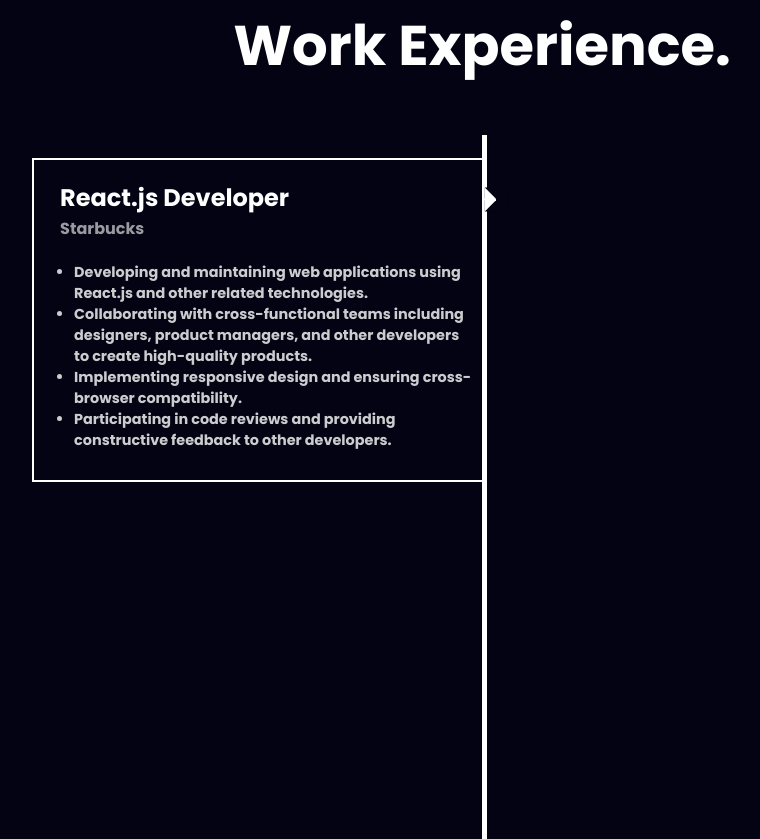
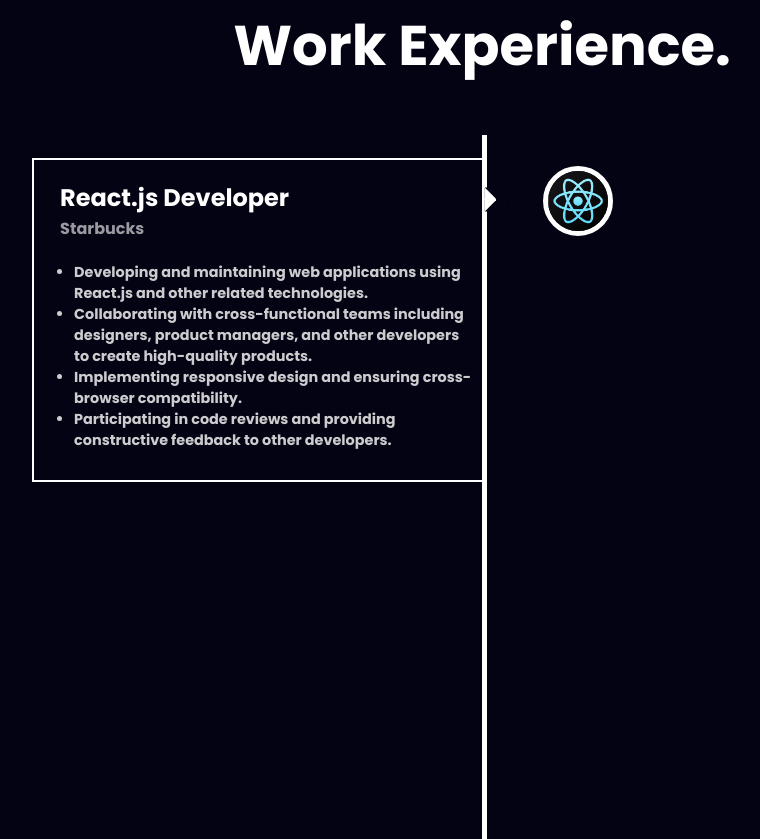
Before and after one commit to AyushSubedi08/My-Project, a plain HTML site: page index.html in a window 1280 px wide. Shown: the part 1739-2578 px from the top of the page, without its empty margins (158-918 px from the left). Drawn offline with Linux system fonts and the light colour scheme.

Commit message:
modified

```diff
--- a/index.html
+++ b/index.html
@@ -94,6 +94,10 @@
                     <div class="first-arrow-head">
 
                     </div>
+                    <div class="first-work-image-div">
+                        <img class="first-work-image" src="reactjslogo.PNG" alt="Error loading image">
+
+                    </div>
                     <div class="first-work-descriptions">
 
                         <h1 class="first-work-heading">React.js Developer</h1>
--- a/style.css
+++ b/style.css
@@ -223,6 +223,25 @@
 
 }
 
+.first-work-image-div {
+    position: absolute;
+    left:113%;
+    top:2%;
+    border:5px solid white;
+    border-radius: 100%;
+    height:60px;
+    width:60px;
+
+}
+
+
+.first-work-image {
+    height:60px;
+    width:60px;
+    border-radius:100%;
+
+}
+
 
 .first-work-heading {
     font-size:1.5rem;
```
Also changed, not shown: reactjslogo.PNG (added).
